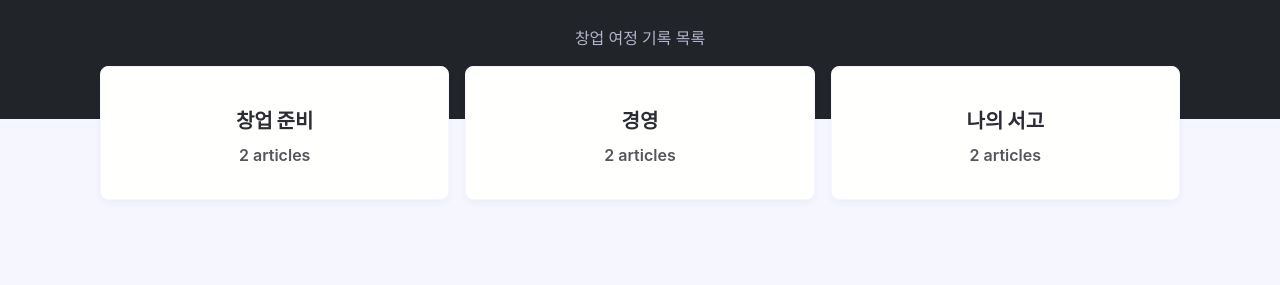
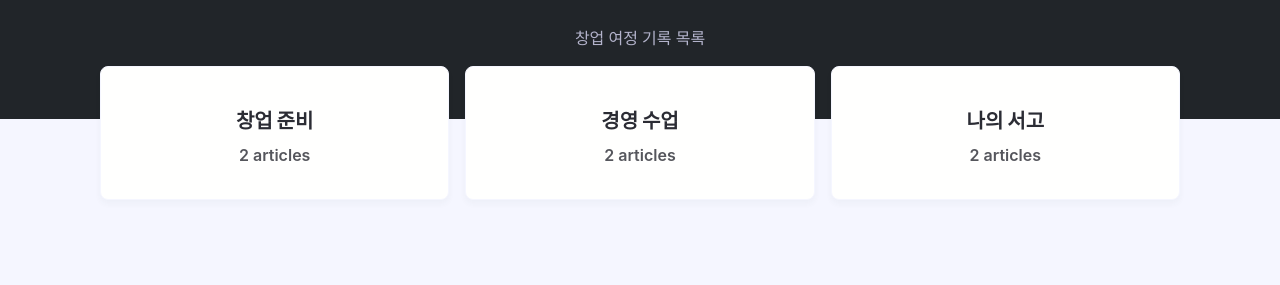
Before and after one commit to ontime-git/ontime-git.github.io, a Jekyll site: the page built from index.html, in a window 1280 px wide. Shown: the part 383-668 px from the top of the page. Built offline with Jekyll 4.4.1, drawn with Linux system fonts in a browser that asks for light colours; nearby versions of some CDN libraries; some web fonts are replaced; comment, search, counter and statistics services are not loaded.

Commit message:
Update category_list.yml

```diff
--- a/_data/category_list.yml
+++ b/_data/category_list.yml
@@ -4,7 +4,7 @@ setup:
   name: 창업 준비
   description: 나의 10년 후를 위한 여정
 management:
-  name: 경영
+  name: 경영 수업
   description: 사람, 기술, 시간, 돈
 trace:
   name: 나의 서고
```
